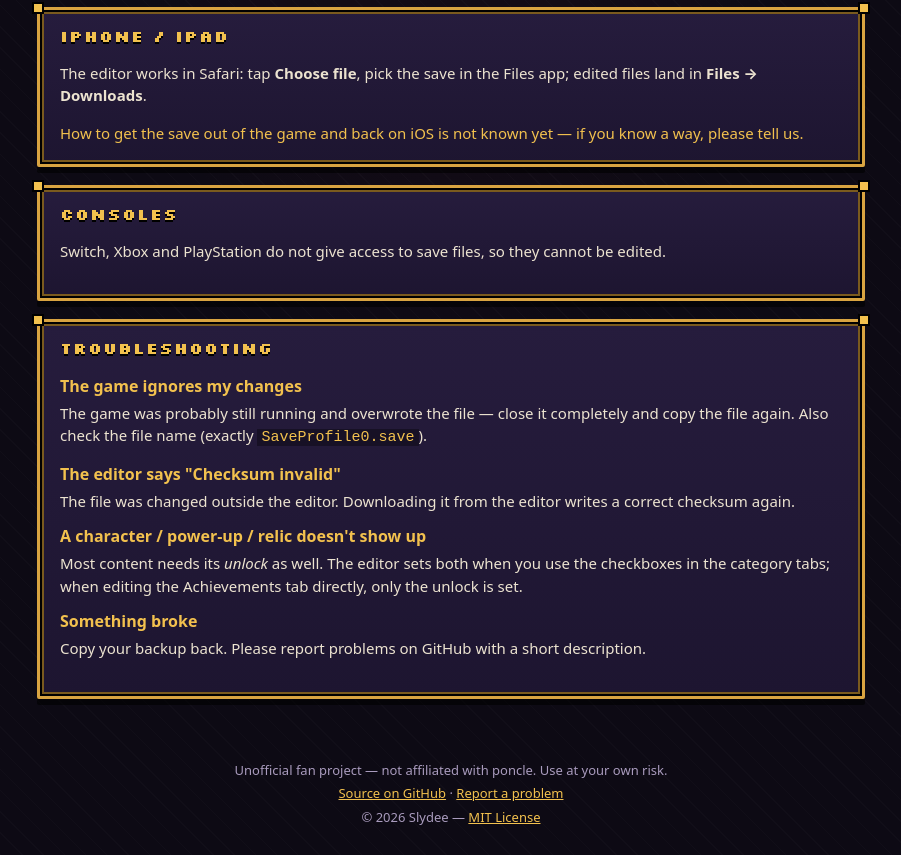
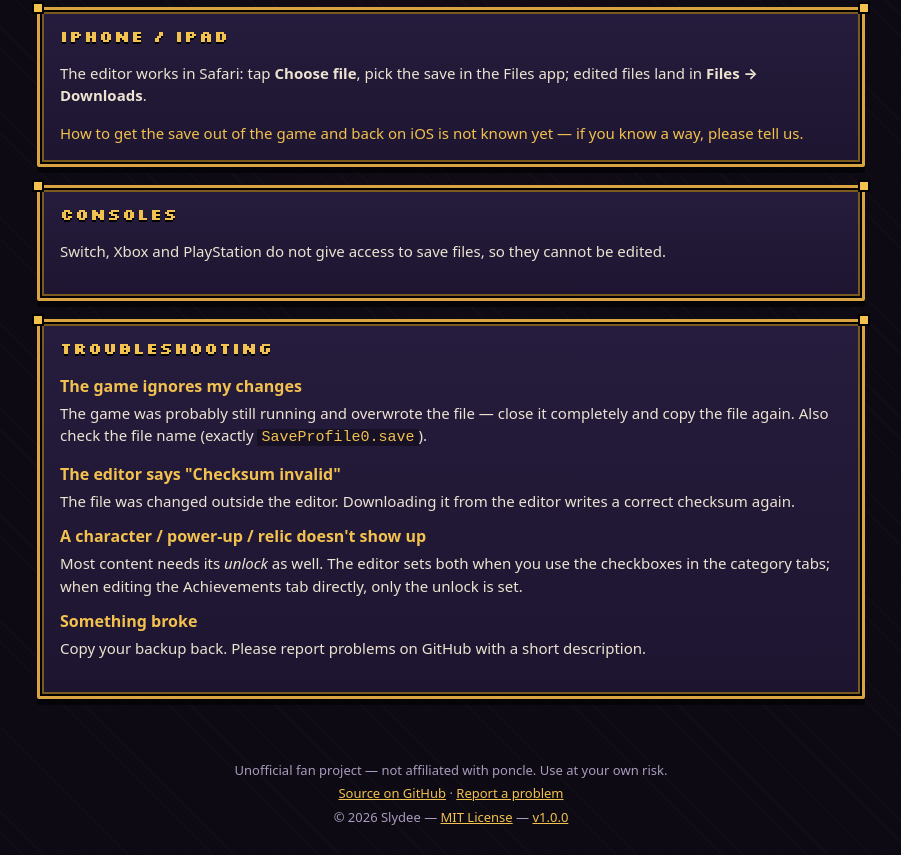
Before and after one commit to Slydee23/inventory-crawler, a plain HTML site: page howto.html in a window 1280 px wide. Shown: the part 1816-2671 px from the top of the page, without its empty margins (189-1090 px from the left). Drawn offline with Linux system fonts and the light colour scheme.

Commit message:
Release v1.0.0
Co-Authored-By: Claude Opus 5.5 <noreply@anthropic.com>

```diff
--- a/howto.html
+++ b/howto.html
@@ -125,7 +125,7 @@
   <footer class="site-footer">
     <p>Unofficial fan project — not affiliated with poncle. Use at your own risk.</p>
     <p><a href="https://github.com/Slydee23/inventory-crawler">Source on GitHub</a> · <a href="https://github.com/Slydee23/inventory-crawler/issues">Report a problem</a></p>
-    <p>&copy; 2026 Slydee — <a href="https://github.com/Slydee23/inventory-crawler/blob/main/LICENSE">MIT License</a></p>
+    <p>&copy; 2026 Slydee — <a href="https://github.com/Slydee23/inventory-crawler/blob/main/LICENSE">MIT License</a> — <a href="https://github.com/Slydee23/inventory-crawler/releases">v1.0.0</a></p>
   </footer>
 </body>
 </html>
```
Also changed, not shown: index.html (+1 -1 lines), 3 other files.
